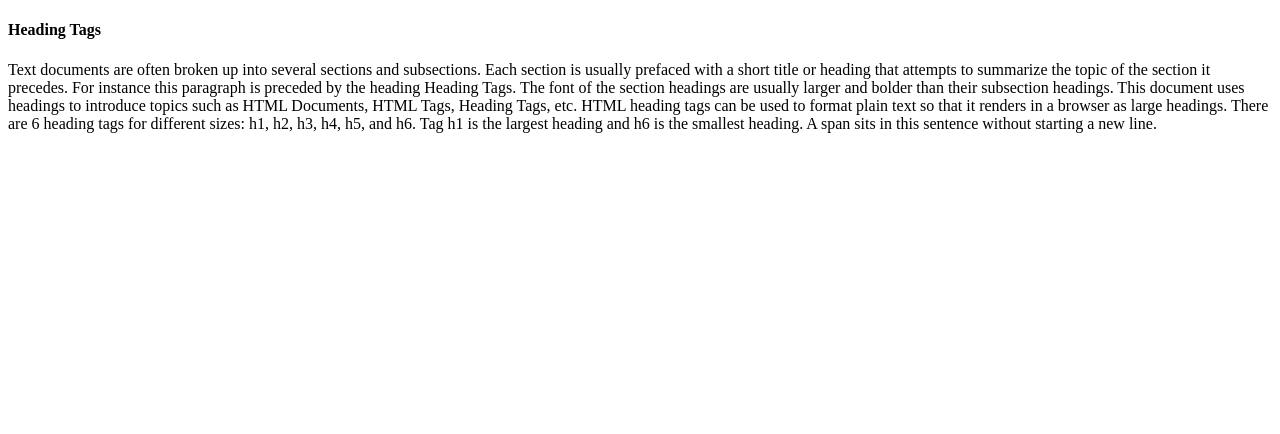
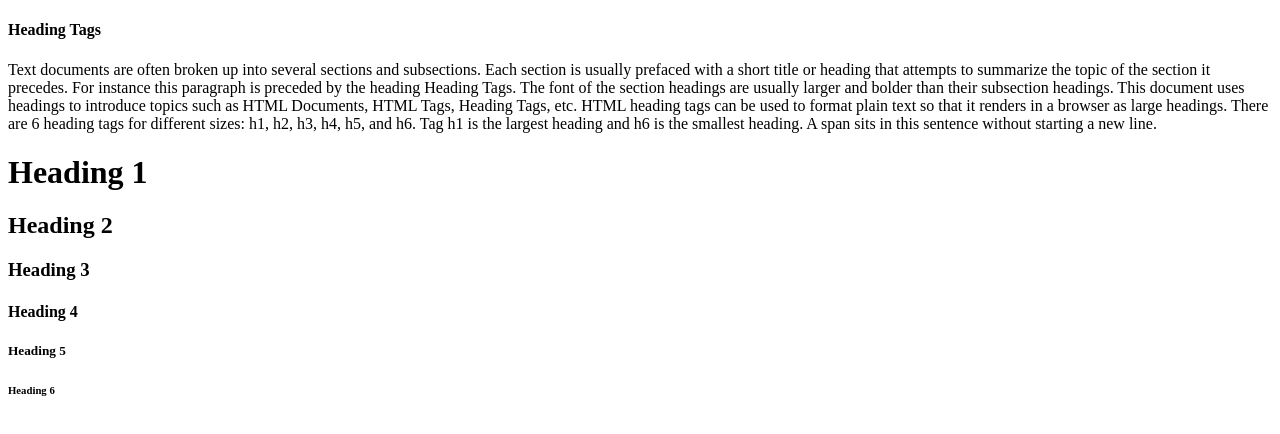
Before and after one commit to yevk55/webdev-client, a Next.js app: page /labs/lab1 in a window 1280 px wide. Shown: the top 434 px of the page. Built offline with nearby package versions, Linux system fonts and the light colour scheme.

Commit message:
added headings

```diff
--- a/app/labs/lab1/page.tsx
+++ b/app/labs/lab1/page.tsx
@@ -14,6 +14,12 @@
       h6. Tag h1 is the largest heading and h6 is the smallest heading. A{" "}
       <span id="wd-inline-span">span</span> sits in this sentence without
       starting a new line.
+      <h1>Heading 1</h1>
+      <h2>Heading 2</h2>
+      <h3>Heading 3</h3>
+      <h4>Heading 4</h4>
+      <h5>Heading 5</h5>
+      <h6>Heading 6</h6>
     </div>
   );
 }
```
